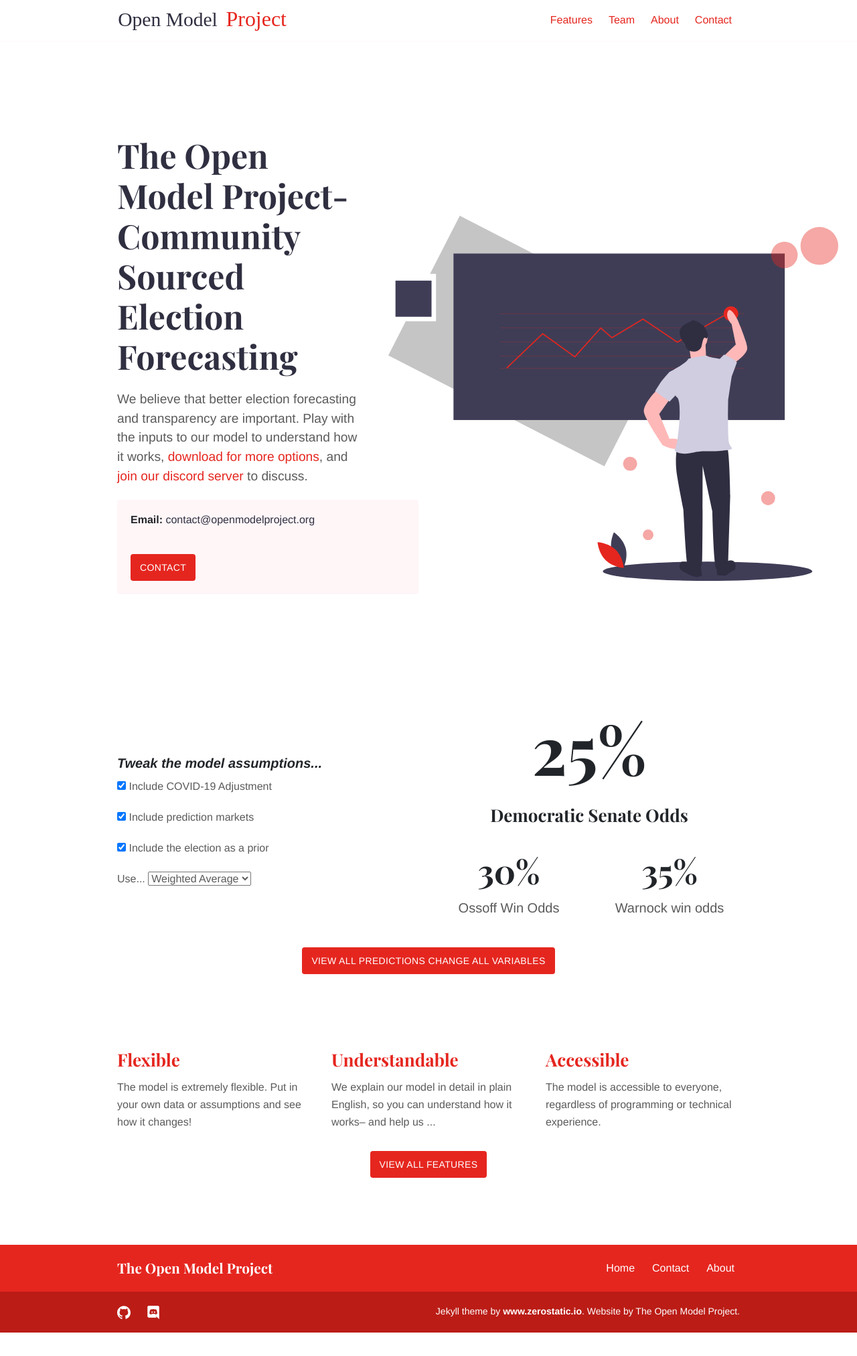
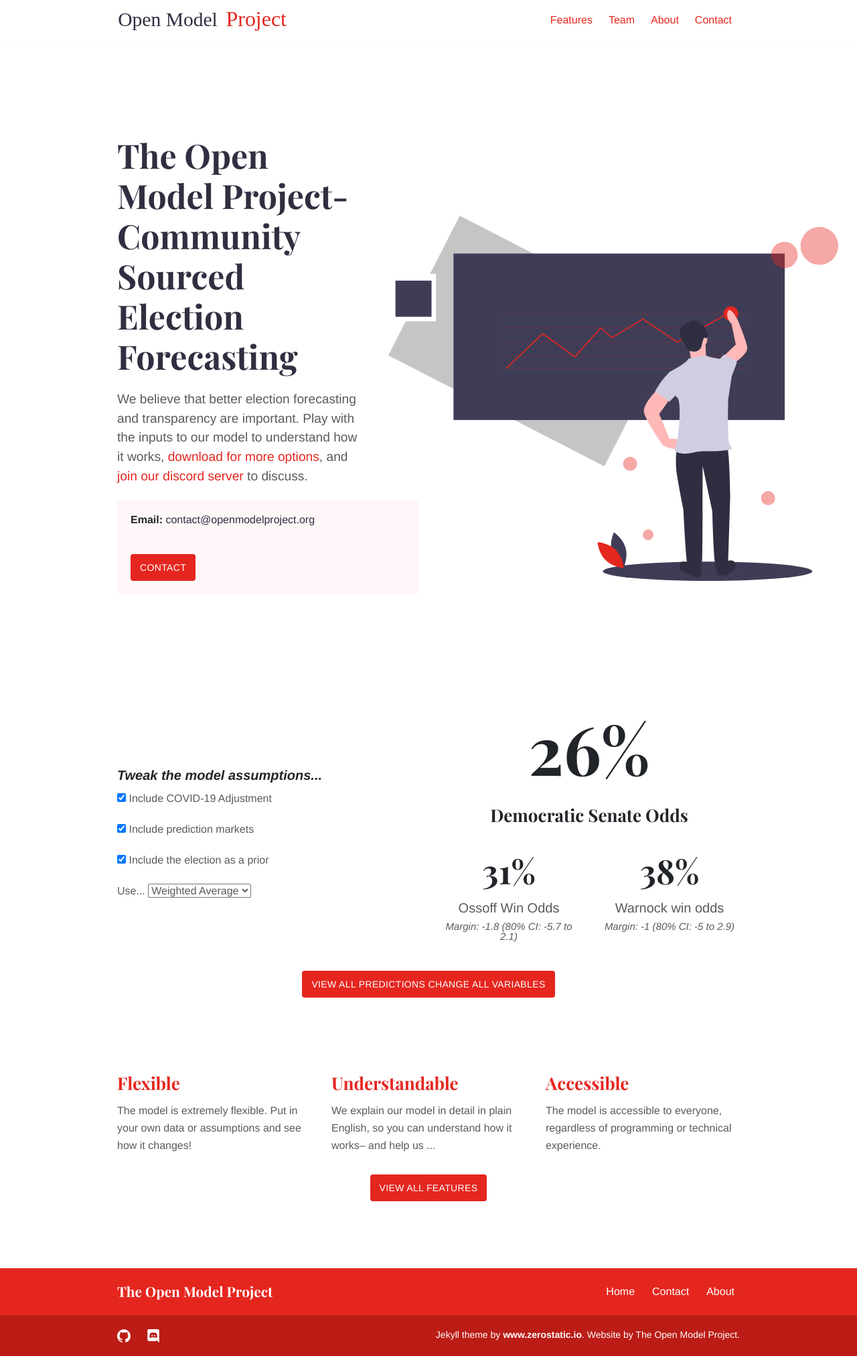
Before and after one commit to ExtraE113/OpenModelProject, a Jekyll site: the page built from index.md, in a window 1280 px wide. Shown: the whole page at 67% size. Built offline with Jekyll 4.4.1, drawn with Linux system fonts in a browser that asks for light colours; before the commit the page ends 1989 px from its top, so only the background shows below that.

Commit message:
Added margin

```diff
--- a/_layouts/home.html
+++ b/_layouts/home.html
@@ -91,6 +91,8 @@ bodyClass: page-home
                                 </h2>
                                 <p class="prediction-title">{{ prediction.content | markdownify | strip_html | truncate: 100
                                     }}</p>
+                                <p class="prediction-mov" id="{{prediction.title}}-mov">
+                                </p>
                             </div>
                         </div>
                     </div>
--- a/_sass/components/_prediction.scss
+++ b/_sass/components/_prediction.scss
@@ -6,8 +6,15 @@
   line-height: 1.5;
 }
 
+p.prediction-mov {
+  font-size: 15px;
+  line-height: 1;
+  font-style: italic;
+}
+
 p.prediction-title {
   font-size: 20px;
+  margin-bottom: .25em;
 }
 
 h1.prediction-number {
--- a/assets/js/model-switcher.js
+++ b/assets/js/model-switcher.js
@@ -7,30 +7,33 @@ function handleChange() {
     let scenario = (covid ? "c" : "x") + (avg.includes("imple") ? "s" : "w") + (market ? "p" : "x") + (prior ? "e" : "x")
 
     let data = {
-        "xsxx": [23, 27, 42],
-        "csxx": [14, 18, 28],
-        "xwxx": [35, 41, 46],
-        "cwxx": [20, 25, 29],
-        "xspx": [24, 28, 41],
-        "cspx": [17, 19, 29],
-        "xwpx": [34, 40, 45],
-        "cwpx": [22, 26, 29],
-        "xsxe": [26, 30, 42],
-        "csxe": [21, 25, 35],
-        "xwxe": [31, 37, 43],
-        "cwxe": [24, 29, 35],
-        "xspe": [26, 31, 41],
-        "cspe": [23, 26, 35],
-        "xwpe": [31, 36, 43],
-        "cwpe": [25, 30, 35]
+        "xsxx": [0.25, 0.3, "Margin: -1.8 (80% CI: -5.7 to 2.1)", 0.43, "Margin: -0.6 (80% CI: -4.6 to 3.3)"],
+        "csxx": [0.19, 0.23, "Margin: -2.5 (80% CI: -6.4 to 1.4)", 0.35, "Margin: -1.3 (80% CI: -5.3 to 2.6)"],
+        "xwxx": [0.3, 0.35, "Margin: -1.3 (80% CI: -5.2 to 2.6)", 0.44, "Margin: -0.5 (80% CI: -4.5 to 3.4)"],
+        "cwxx": [0.22, 0.27, "Margin: -2.1 (80% CI: -6 to 1.8)", 0.35, "Margin: -1.3 (80% CI: -5.3 to 2.6)"],
+        "xspx": [0.26, 0.3, "Margin: -1.8 (80% CI: -5.7 to 2.1)", 0.42, "Margin: -0.6 (80% CI: -4.6 to 3.3)"],
+        "cspx": [0.22, 0.25, "Margin: -2.5 (80% CI: -6.4 to 1.4)", 0.35, "Margin: -1.3 (80% CI: -5.3 to 2.6)"],
+        "xwpx": [0.3, 0.35, "Margin: -1.3 (80% CI: -5.2 to 2.6)", 0.44, "Margin: -0.5 (80% CI: -4.5 to 3.4)"],
+        "cwpx": [0.24, 0.28, "Margin: -2.1 (80% CI: -6 to 1.8)", 0.35, "Margin: -1.3 (80% CI: -5.3 to 2.6)"],
+        "xsxe": [0.27, 0.31, "Margin: -1.6 (80% CI: -5.5 to 2.3)", 0.42, "Margin: -0.7 (80% CI: -4.7 to 3.2)"],
+        "csxe": [0.24, 0.28, "Margin: -1.9 (80% CI: -5.8 to 2)", 0.38, "Margin: -1 (80% CI: -5 to 2.9)"],
+        "xwxe": [0.29, 0.34, "Margin: -1.4 (80% CI: -5.3 to 2.5)", 0.43, "Margin: -0.6 (80% CI: -4.6 to 3.3)"],
+        "cwxe": [0.25, 0.3, "Margin: -1.8 (80% CI: -5.7 to 2.1)", 0.38, "Margin: -1 (80% CI: -5 to 2.9)"],
+        "xspe": [0.28, 0.32, "Margin: -1.6 (80% CI: -5.5 to 2.3)", 0.41, "Margin: -0.7 (80% CI: -4.7 to 3.2)"],
+        "cspe": [0.25, 0.29, "Margin: -1.9 (80% CI: -5.8 to 2)", 0.38, "Margin: -1 (80% CI: -5 to 2.9)"],
+        "xwpe": [0.29, 0.34, "Margin: -1.4 (80% CI: -5.3 to 2.5)", 0.42, "Margin: -0.6 (80% CI: -4.6 to 3.3)"],
+        "cwpe": [0.26, 0.31, "Margin: -1.8 (80% CI: -5.7 to 2.1)", 0.38, "Margin: -1 (80% CI: -5 to 2.9)"]
     }
 
-    let [dsenate, ossoff, warnock] = data[scenario];
+    let [dsenate, ossoff, ossoff_margin, warnock, warnock_margin] = data[scenario];
 
 
-    document.getElementById("dsenate").innerText = dsenate + "%";
-    document.getElementById("ossoff").innerText = ossoff + "%";
-    document.getElementById("warnock").innerText = warnock + "%";
+    document.getElementById("dsenate").innerText = dsenate * 100 + "%";
+    document.getElementById("ossoff").innerText = ossoff * 100 + "%";
+    document.getElementById("warnock").innerText = warnock * 100 + "%";
+
+    document.getElementById("ossoff-mov").innerText = ossoff_margin;
+    document.getElementById("warnock-mov").innerText = warnock_margin;
 
 }
 
```
Also changed, not shown: CHANGELOG.md.
